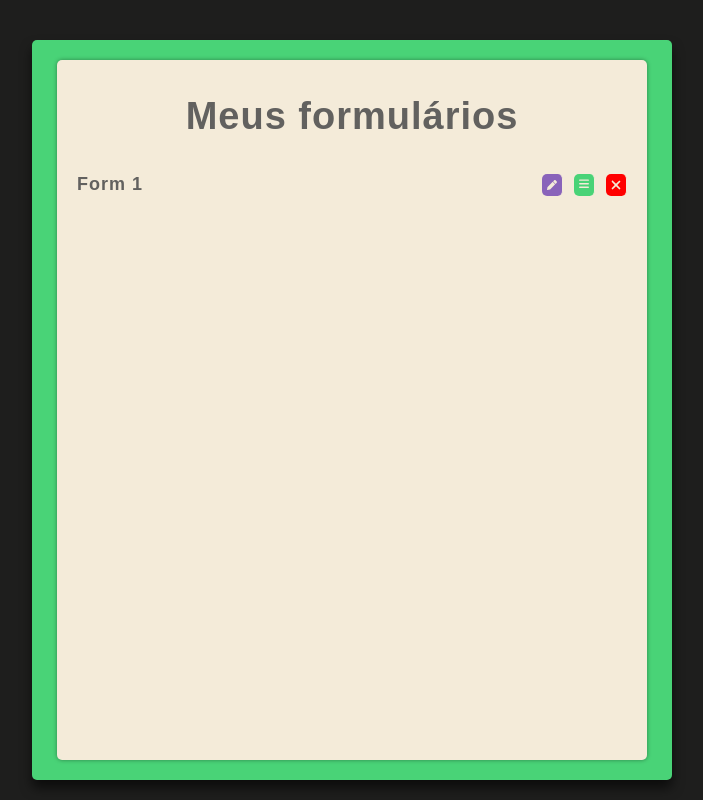
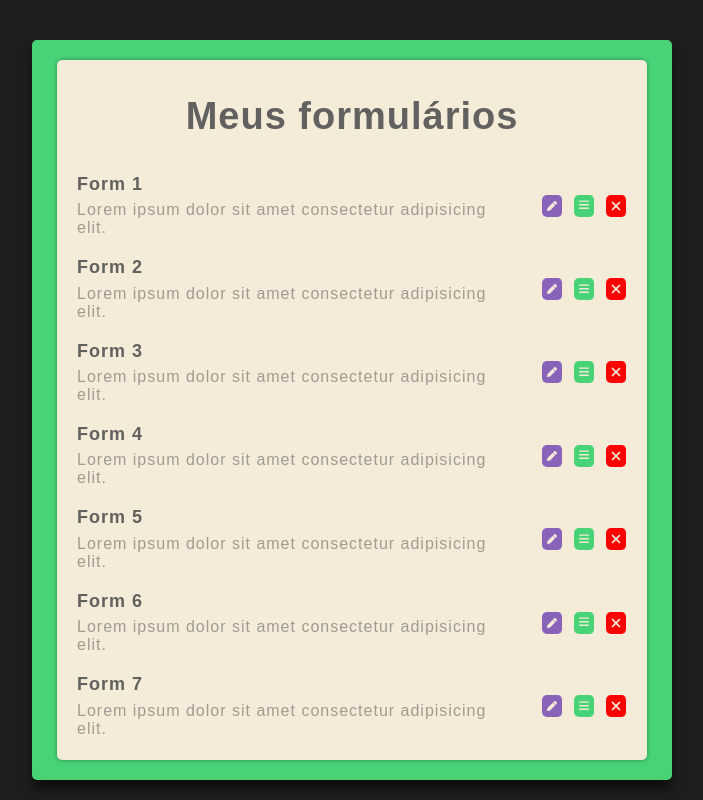
Before and after one commit to PedroPires20/Form, a React (Vite) app in the folder packages/client/: page /list in a window 1280 px wide. Shown: the whole page, without its empty margins (288-991 px from the left). Built offline with nearby package versions, Linux system fonts and the light colour scheme.

Commit message:
Adicionando descrição dos forms na lista

```diff
--- a/packages/client/src/pages/List/List.tsx
+++ b/packages/client/src/pages/List/List.tsx
@@ -5,23 +5,29 @@ import {
     FormListHeader,
     FormList,
     FormContainer,
+    FormInfoContainer,
     FromTitle,
+    FormDescription,
     FromButtonsContainer
 } from "./ListStyles"
 import ActionButton from "../../shared/components/ActionButton/ActionButton"
 import type { Form } from "../../redux/modules/forms/types"
 
 export function List() {
-    const formList: Form[] = [{
-        id: '1',
-        title: "Form 1",
-        description: 'Este é o formulário 1'
-    }];
-
-    function FormListItem({ title }: { title: string }) {
+    const formList: Form[] = [...Array(10).keys()].map((i) => {
+        return {
+            id: `${i}`,
+            title: `Form ${i + 1}`,
+            description: "Lorem ipsum dolor sit amet consectetur adipisicing elit."
+        }
+    })
+    function FormListItem({ id, title, description }: Form) {
         return (
         <FormContainer>
-            <FromTitle>{title}</FromTitle>
+            <FormInfoContainer>
+                <FromTitle>{title}</FromTitle>
+                <FormDescription>{description}</FormDescription>
+            </FormInfoContainer>
             <FromButtonsContainer>
                 <ActionButton
                 icon="pencil"
@@ -51,8 +57,13 @@ export function List() {
             <FormListHeader>Meus formulários</FormListHeader>
             <FormList>
             {
-                formList.map((form) => <FormListItem key={form.id} title={form.title}/>)
-            }
+                formList.map((form) => <FormListItem
+                key={form.id}
+                id={form.id}
+                title={form.title}
+                description={form.description}
+                />
+            )}
             </FormList>
         </FormListContainer>
     </ListPageContainer>
--- a/packages/client/src/pages/List/ListStyles.ts
+++ b/packages/client/src/pages/List/ListStyles.ts
@@ -44,7 +44,11 @@ export const FormContainer =  styled.li`
     display: flex;
     flex-flow: row nowrap;
     padding: 10px;
-    align-items: baseline;
+    align-items: center;
+`
+
+export const FormInfoContainer = styled.div`
+    max-width: 80%;
 `
 
 export const FromTitle = styled.h2`
@@ -53,6 +57,13 @@ export const FromTitle = styled.h2`
     color: var(--dark-gray);
 `
 
+export const FormDescription = styled.p`
+    font-size: 16px;
+    color: var(--gray);
+    margin: 0;
+    margin-top: 0.4rem;
+`
+
 export const FromButtonsContainer = styled.div`
     display: flex;
     flex-flow: row nowrap;
```
